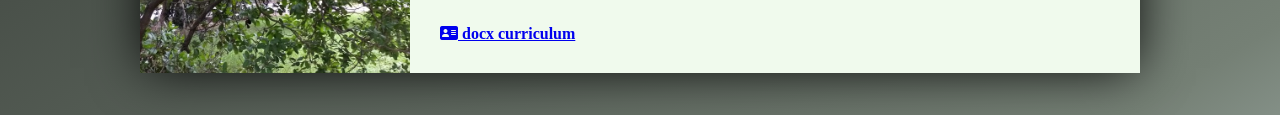
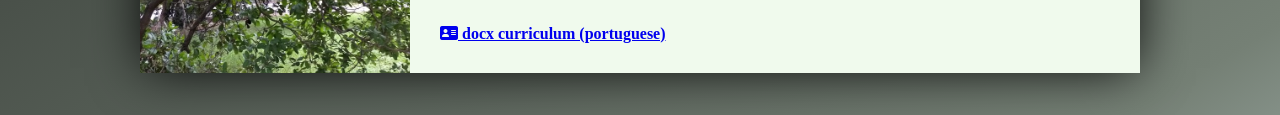
Before and after one commit to MontebellerZ/MontebellerZ.github.io, a plain HTML site: page index.html in a window 1280 px wide. Shown: the part 457-572 px from the top of the page. Drawn offline with nearby package versions, Linux system fonts and the light colour scheme; a script that the page names is missing.

Commit message:
Update index.html

```diff
--- a/index.html
+++ b/index.html
@@ -71,7 +71,7 @@
 						</div>
 						<br>
 						<div class="box">
-							<b><a href="https://drive.google.com/file/d/1qQv80giPmIVnv5X3psutM28pu6cusC8V/view?usp=sharing" target="_blank"><i class="fas fa-address-card"></i> docx curriculum</a></b>
+							<b><a id="curriculo" href="https://drive.google.com/file/d/1qQv80giPmIVnv5X3psutM28pu6cusC8V/view?usp=sharing" target="_blank"><i class="fas fa-address-card"></i> docx curriculum (portuguese)</a></b>
 						</div>
 					</div>
 				</div>
```
